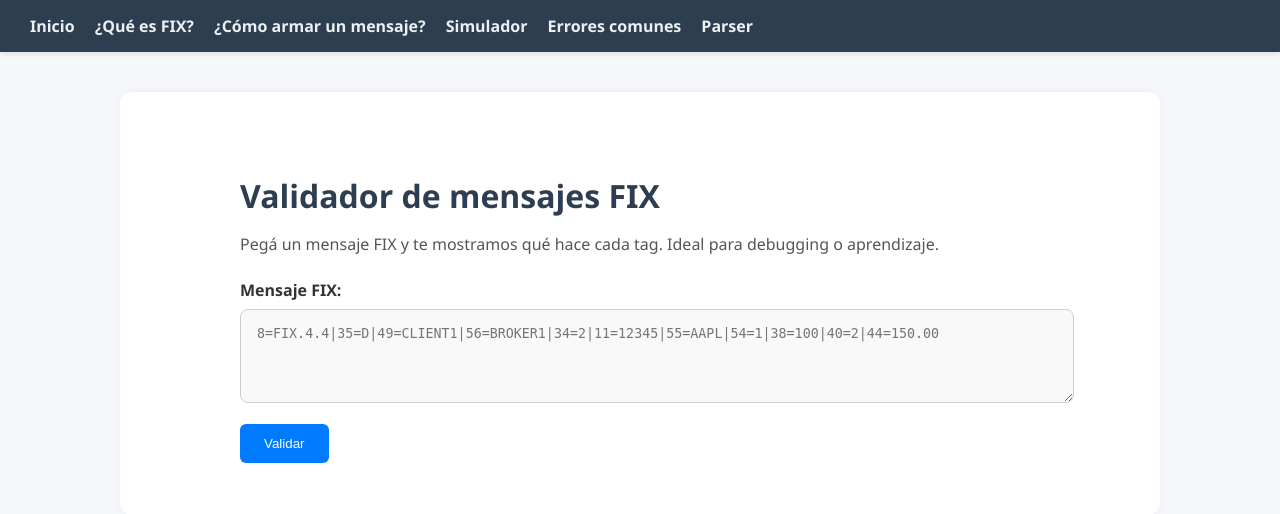
After one commit to FernandoMartinez01/simulador-fix, a Flask app: page /validar in a window 1280 px wide. The commit adds this page. Shown: the top 514 px of the page. Run offline with Flask 3, Linux system fonts and the light colour scheme.

Commit message:
Agrega Parser

```diff
--- a/app.py
+++ b/app.py
@@ -1,4 +1,5 @@
 from flask import Flask, render_template, request
+from fix_tags import fix_tags
 
 app = Flask(__name__)
 
@@ -42,9 +43,26 @@ def simulador():
 def errores():
     return render_template("errores.html")
 
-@app.route("/logs")
-def logs():
-    return render_template("logs.html")
+@app.route('/validar', methods=['GET', 'POST'])
+def validar():
+    parsed_fix = []
+    raw_fix = ""
+
+    if request.method == 'POST':
+        raw_fix = request.form['raw_fix']
+        if raw_fix:
+            fix_pairs = raw_fix.strip().split('|')
+            for pair in fix_pairs:
+                if '=' in pair:
+                    tag, value = pair.split('=', 1)
+                    description = fix_tags.get(tag, 'Descripción no encontrada')
+                    parsed_fix.append({
+                        'tag': tag,
+                        'value': value,
+                        'description': description
+                    })
+
+    return render_template('validar.html', parsed_fix=parsed_fix, raw_fix=raw_fix)
 
 if __name__ == "__main__":
     app.run(debug=True)
--- /dev/null
+++ b/fix_tags.py
@@ -0,0 +1,15 @@
+fix_tags = {
+    "8": "BeginString - Versión del protocolo FIX",
+    "9": "BodyLength - Largo del cuerpo del mensaje",
+    "35": "MsgType - Tipo de mensaje",
+    "34": "MsgSeqNum - Número de secuencia",
+    "49": "SenderCompID - ID del emisor",
+    "56": "TargetCompID - ID del receptor",
+    "11": "ClOrdID - ID único de la orden del cliente",
+    "55": "Symbol - Símbolo del instrumento",
+    "54": "Side - Lado de la orden (1=Buy, 2=Sell)",
+    "38": "OrderQty - Cantidad",
+    "40": "OrdType - Tipo de orden (1=Market, 2=Limit)",
+    "44": "Price - Precio (si aplica)",
+    "10": "CheckSum - Suma de verificación",
+}
--- a/templates/base.html
+++ b/templates/base.html
@@ -13,7 +13,7 @@
             <li><a href="/como-armar-fix">¿Cómo armar un mensaje?</a></li>
             <li><a href="/simulador">Simulador</a></li>
             <li><a href="/errores">Errores comunes</a></li>
-            <li><a href="/logs">Logs</a></li>
+            <li><a href="/validar">Parser</a></li>
         </ul>
     </nav>
 
--- /dev/null
+++ b/templates/validar.html
@@ -0,0 +1,45 @@
+{% extends "base.html" %}
+
+{% block title %}Validador FIX{% endblock %}
+
+{% block content %}
+<div class="container" style="max-width: 800px; margin: auto; padding: 2rem;">
+    <h1 style="font-size: 2rem; margin-bottom: 1rem;">Validador de mensajes FIX</h1>
+    <p style="color: #555;">Pegá un mensaje FIX y te mostramos qué hace cada tag. Ideal para debugging o aprendizaje.</p>
+
+    <form method="POST" style="margin-top: 1.5rem;">
+        <label for="raw_fix" style="display: block; margin-bottom: 0.5rem; font-weight: bold;">Mensaje FIX:</label>
+        <textarea name="raw_fix" id="raw_fix" rows="4" placeholder="8=FIX.4.4|35=D|49=CLIENT1|56=BROKER1|34=2|11=12345|55=AAPL|54=1|38=100|40=2|44=150.00"
+                  style="width: 100%; padding: 1rem; font-family: monospace; border-radius: 8px; border: 1px solid #ccc; background-color: #f9f9f9;">{{ raw_fix }}</textarea>
+
+        <button type="submit"
+                style="margin-top: 1rem; padding: 0.75rem 1.5rem; background-color: #007bff; color: white; border: none; border-radius: 6px; cursor: pointer;">
+            Validar
+        </button>
+    </form>
+
+    {% if parsed_fix %}
+    <div style="margin-top: 2rem;">
+        <h2 style="font-size: 1.5rem; margin-bottom: 1rem;">Resultado del análisis:</h2>
+        <table style="width: 100%; border-collapse: collapse; border-radius: 8px; overflow: hidden;">
+            <thead style="background-color: #f0f0f0;">
+                <tr>
+                    <th style="text-align: left; padding: 0.75rem; border-bottom: 2px solid #ccc;">Tag</th>
+                    <th style="text-align: left; padding: 0.75rem; border-bottom: 2px solid #ccc;">Valor</th>
+                    <th style="text-align: left; padding: 0.75rem; border-bottom: 2px solid #ccc;">Descripción</th>
+                </tr>
+            </thead>
+            <tbody>
+                {% for tag in parsed_fix %}
+                <tr style="border-bottom: 1px solid #eee;">
+                    <td style="padding: 0.75rem; font-weight: bold;">{{ tag.tag }}</td>
+                    <td style="padding: 0.75rem;">{{ tag.value }}</td>
+                    <td style="padding: 0.75rem;">{{ tag.description }}</td>
+                </tr>
+                {% endfor %}
+            </tbody>
+        </table>
+    </div>
+    {% endif %}
+</div>
+{% endblock %}
```
